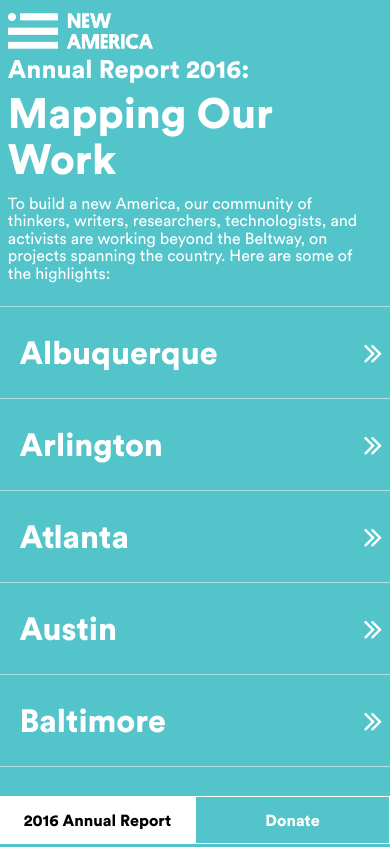
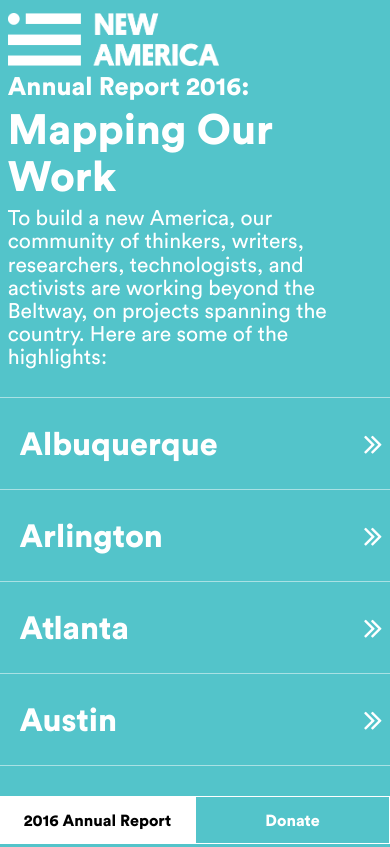
Before and after one commit to newamericafoundation/2016-annual-report, a plain HTML site: page index.html in a window 390 px wide. Shown: the top 847 px of the page. Drawn offline with nearby package versions, Linux system fonts and the light colour scheme; no server answers.

Commit message:
updated font-sizes for mobile

```diff
--- a/style.css
+++ b/style.css
@@ -350,7 +350,7 @@
 
 	#logo_image {
 		display: unset;
-		width: 39%;
+		width: 25vh;
 		margin-right: 6px;
 		margin-top: 5px;
 	}
@@ -364,12 +364,18 @@
 		padding-bottom: 2%;
 	}
 
+	#top-content h1 {
+		font-size: 5vh;
+	}
+
 	#top-content h2 {
 		margin-top: 0;
+		font-size: 3vh;
 	}
 
 	#top-content p {
-		font-size: 1em;
+		font-size: 2.5vh;
+		width: 100%;
 	}
 
 	.mobile-info-header {
```
